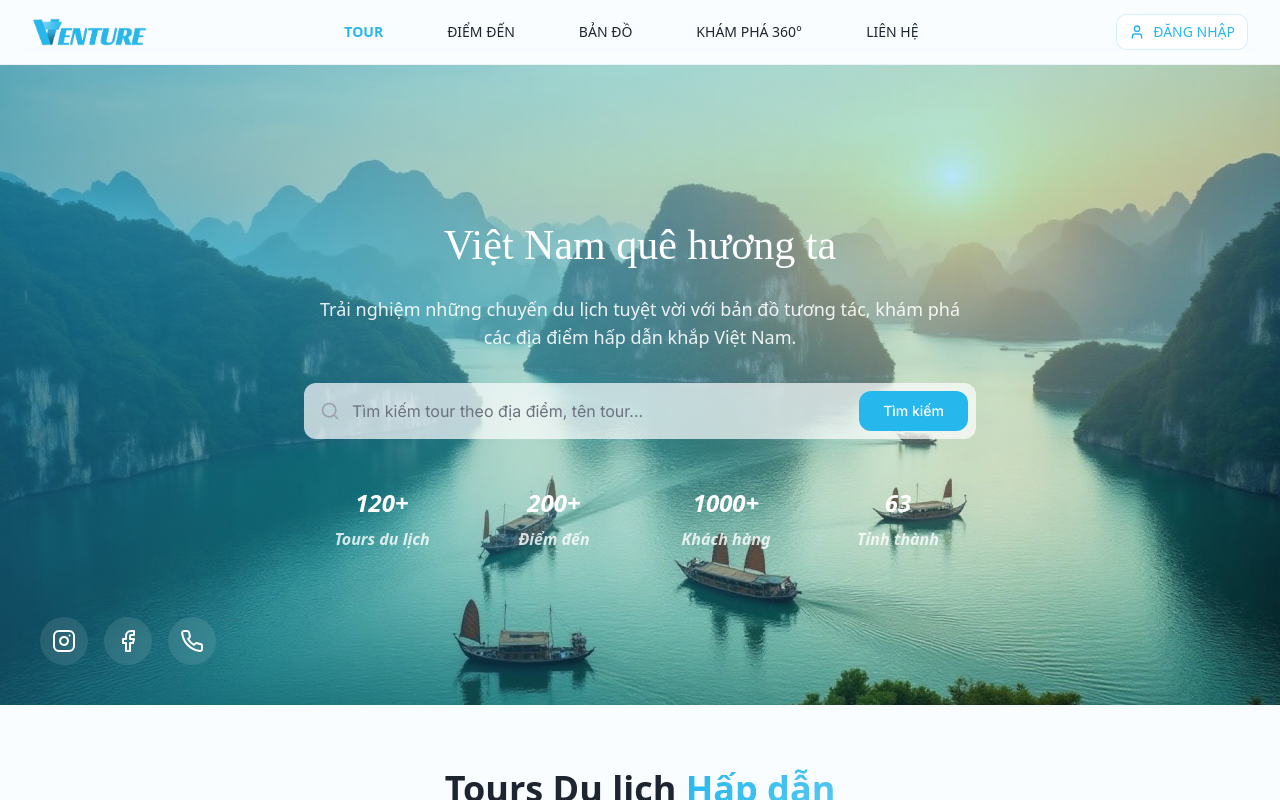
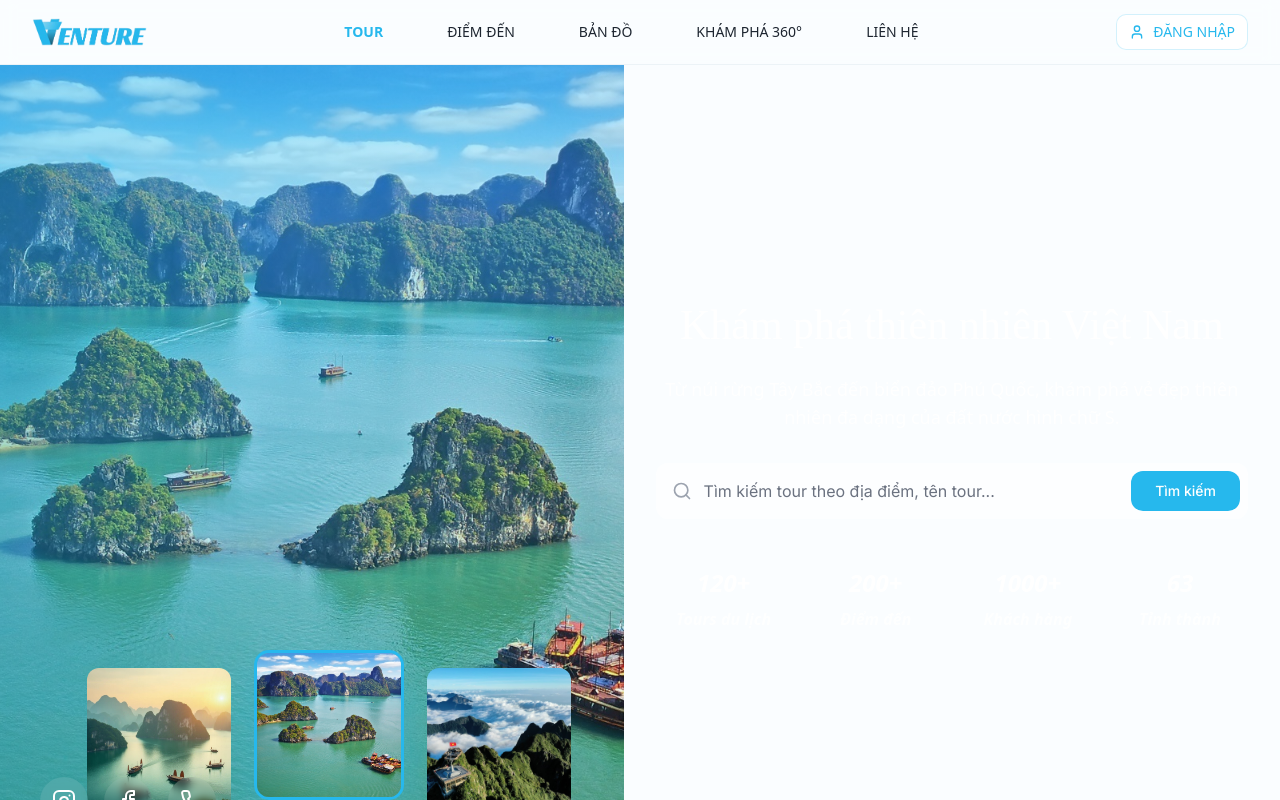
Before and after one commit to vonhatphuongahihi/Venture-Travel-Management, a React (Vite) app in the folder frontend-user/: page /tour in a window 1280 px wide. Shown: the top 800 px of the page. Built offline with nearby package versions, Linux system fonts and the light colour scheme; the HTML template or start-up script is replaced by a standard one; a web font is replaced by a local one.

Commit message:
feat(frontend-user): add tour page banner
* feat(frontend-user): add splash screen

* feat(frontend-user): add tour page banner

```diff
--- a/frontend-user/src/components/tour/HeroSection.tsx
+++ b/frontend-user/src/components/tour/HeroSection.tsx
@@ -1,30 +1,89 @@
 import { Button } from "@/components/ui/button";
 import { MapPin, Calendar, Users, Search, Instagram, Facebook, Phone } from "lucide-react";
+import { useState, useEffect } from "react";
 import heroImage from "@/assets/hero-vietnam.jpg";
+import heroImage1 from "@/assets/hero-vietnam-1.jpg";
+import heroImage2 from "@/assets/hero-vietnam-2.jpg";
+import './herosection.css'
 
 const HeroSection = () => {
+  const [currentSlide, setCurrentSlide] = useState(0);
+
+  const slides = [
+    {
+      id: 0,
+      image: heroImage,
+      title: "Việt Nam quê hương ta",
+      description: "Trải nghiệm những chuyến du lịch tuyệt vời với bản đồ tương tác, khám phá các địa điểm hấp dẫn khắp Việt Nam."
+    },
+    {
+      id: 1,
+      image: heroImage1,
+      title: "Khám phá thiên nhiên Việt Nam",
+      description: "Từ núi rừng Tây Bắc đến biển đảo Phú Quốc, khám phá vẻ đẹp thiên nhiên đa dạng của đất nước hình chữ S."
+    },
+    {
+      id: 2,
+      image: heroImage2,
+      title: "Khám phá Sapa mờ sương",
+      description: "Chiêm ngưỡng ruộng bậc thang hùng vĩ, tận hưởng khí hậu se lạnh và tìm hiểu bản sắc văn hóa độc đáo của đồng bào vùng cao Sapa."
+    }
+  ];
+
+  const handleThumbnailClick = (index: number) => {
+    setCurrentSlide(index);
+  };
+
+  useEffect(() => {
+    const timer = setInterval(() => {
+      setCurrentSlide((prev) => (prev + 1) % slides.length);
+    }, 5000);
+    return () => clearInterval(timer);
+  }, [slides.length]);
+
   return (
-    <section className="relative min-h-[80vh] flex items-center justify-center overflow-hidden">
-      {/* Background Image */}
-      <div className="absolute inset-0 z-0">
-        <img
-          src={heroImage}
-          alt="Vietnam travel destinations"
-          className="w-full h-full object-cover"
-        />
-        <div className="absolute inset-0 bg-gradient-to-br from-primary/50 via-primary/30 to-transparent" />
+    <section className="relative min-h-[92vh] flex items-center justify-center overflow-hidden">
+      {/* Background Image Slider */}
+      <div className="absolute inset-0 z-0 carousel">
+        <div className="list">
+          {slides.map((slide, index) => (
+            <div
+              key={slide.id}
+              className={`item ${index === currentSlide ? 'active' : ''}`}
+            >
+              <img
+                src={slide.image}
+                alt={slide.title}
+                className="w-full h-full object-cover"
+              />
+              <div className="absolute inset-0 bg-gradient-to-br from-primary/50 via-primary/30 to-transparent" />
+            </div>
+          ))}
+        </div>
+
+        {/* Thumbnails */}
+        <div className="thumbnail">
+          {slides.map((slide, index) => (
+            <div
+              key={slide.id}
+              className={`item ${index === currentSlide ? 'active' : ''}`}
+              onClick={() => handleThumbnailClick(index)}
+            >
+              <img src={slide.image} alt={slide.title} />
+            </div>
+          ))}
+        </div>
       </div>
 
       {/* Content */}
       <div className="relative z-10 container text-center text-white">
         <div className="max-w-4xl mx-auto">
           <h1 className="text-[26px] md:text-[42px] font-medium font-marmelad mb-6 leading-tight">
-            Việt Nam quê hương ta
+            {slides[currentSlide].title}
           </h1>
 
           <p className="text-base md:text-lg mb-8 text-white/90 max-w-2xl mx-auto">
-            Trải nghiệm những chuyến du lịch tuyệt vời với bản đồ tương tác, khám phá các
-            địa điểm hấp dẫn khắp Việt Nam.
+            {slides[currentSlide].description}
           </p>
 
           {/* Search Bar */}
--- /dev/null
+++ b/frontend-user/src/components/tour/herosection.css
@@ -0,0 +1,176 @@
+.carousel {
+    width: 100vw;
+    height: 100vh;
+    overflow: hidden;
+    position: relative;
+}
+
+.carousel .list {
+    position: relative;
+    width: 100%;
+    height: 100%;
+}
+
+.carousel .list .item {
+    position: absolute;
+    inset: 0 0 0 0;
+    transition: all 0.5s ease-in-out;
+    opacity: 0;
+    transform: scale(1.1);
+}
+
+.carousel .list .item.active {
+    opacity: 1;
+    transform: scale(1);
+    z-index: 2;
+}
+
+.carousel .list .item img {
+    width: 100%;
+    height: 100%;
+    object-fit: cover;
+    transition: transform 0.5s ease-in-out;
+}
+
+.carousel .list .item.active img {
+    transform: scale(1);
+}
+
+.carousel .list .item .content {
+    position: absolute;
+    top: 20%;
+    width: 1140px;
+    max-width: 80%;
+    left: 50%;
+    transform: translateX(-50%);
+    padding-right: 30%;
+    box-sizing: border-box;
+    color: #fff;
+    text-shadow: 0 5px 10px rgba(0, 0, 0, 0.5);
+    opacity: 0;
+    transform: translateX(-50%) translateY(50px);
+    transition: all 0.8s ease-in-out;
+}
+
+.carousel .list .item.active .content {
+    opacity: 1;
+    transform: translateX(-50%) translateY(0);
+}
+
+.carousel .list .item .content .author {
+    font-size: 14px;
+    font-weight: 500;
+    margin-bottom: 10px;
+    opacity: 0.8;
+}
+
+.carousel .list .item .content .title {
+    font-size: 48px;
+    font-weight: 700;
+    margin-bottom: 20px;
+    line-height: 1.2;
+}
+
+.carousel .list .item .content .desc {
+    font-size: 18px;
+    line-height: 1.6;
+    opacity: 0.9;
+}
+
+/* Thumbnails */
+.thumbnail {
+    position: absolute;
+    bottom: 50px;
+    right: 50px;
+    width: max-content;
+    z-index: 100;
+    display: flex;
+    flex-direction: row;
+    gap: 20px;
+}
+
+.thumbnail .item {
+    width: 150px;
+    height: 150px;
+    flex-shrink: 0;
+    position: relative;
+    cursor: pointer;
+    border-radius: 15px;
+    overflow: hidden;
+    transition: all 0.3s ease;
+    border: 3px solid transparent;
+}
+
+.thumbnail .item:hover {
+    transform: translateY(-10px);
+    box-shadow: 0 20px 40px rgba(0, 0, 0, 0.3);
+}
+
+.thumbnail .item.active {
+    border-color: #26B8ED;
+    transform: translateY(-15px);
+    box-shadow: 0 25px 50px rgba(38, 184, 237, 0.4);
+}
+
+.thumbnail .item img {
+    width: 100%;
+    height: 100%;
+    object-fit: cover;
+    transition: transform 0.3s ease;
+}
+
+.thumbnail .item:hover img {
+    transform: scale(1.1);
+}
+
+
+/* Responsive */
+@media (max-width: 768px) {
+    .carousel .list .item .content {
+        padding-right: 20px;
+    }
+
+    .carousel .list .item .content .title {
+        font-size: 32px;
+    }
+
+    .carousel .list .item .content .desc {
+        font-size: 16px;
+    }
+
+    .thumbnail {
+        bottom: 30px;
+        right: 20px;
+        gap: 15px;
+    }
+
+    .thumbnail .item {
+        width: 120px;
+        height: 180px;
+    }
+}
+
+/* Animation delays for content */
+.carousel .list .item.active .content .author {
+    animation: slideInUp 0.6s ease-out 0.2s both;
+}
+
+.carousel .list .item.active .content .title {
+    animation: slideInUp 0.6s ease-out 0.4s both;
+}
+
+.carousel .list .item.active .content .desc {
+    animation: slideInUp 0.6s ease-out 0.6s both;
+}
+
+@keyframes slideInUp {
+    from {
+        opacity: 0;
+        transform: translateY(30px);
+    }
+
+    to {
+        opacity: 1;
+        transform: translateY(0);
+    }
+}
```
Also changed, not shown: frontend-user/src/assets/hero-vietnam-2.jpg (added).
